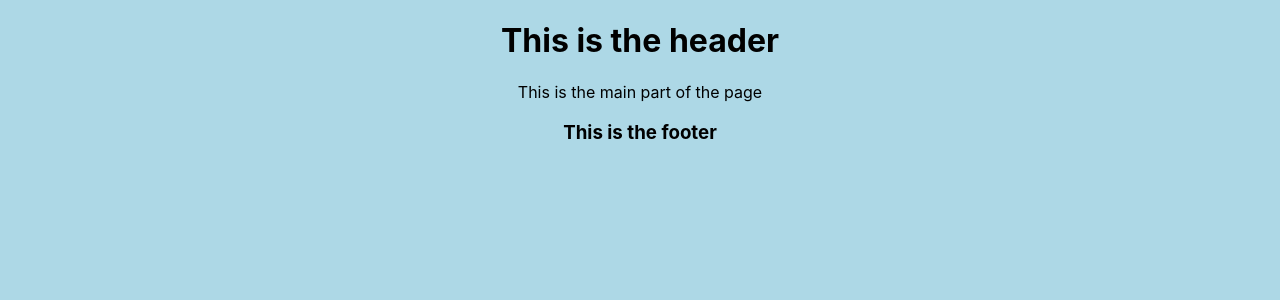
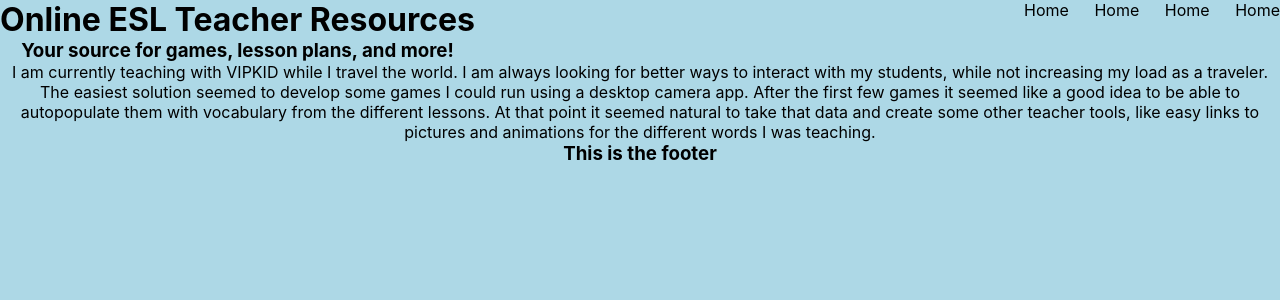
Before and after one commit to afminick/teacher-resources, a React (Create React App) app: page / in a window 1280 px wide. Shown: the top 300 px of the page. Built offline with nearby package versions, Linux system fonts and the light colour scheme.

Commit message:
Started header and navbar

```diff
--- a/public/styles.css
+++ b/public/styles.css
@@ -1,3 +1,18 @@
 * {
+    margin: 0;
+    padding: 0;
+    font-size: (1vw + 1em);
     background-color: lightblue;
 }
+
+header {
+    display: flex;
+    justify-content: space-between;
+}
+
+.navbar ul {
+    width: 20vw;
+    display: flex;
+    justify-content: space-between;
+    list-style: none;
+}
--- a/src/Header.js
+++ b/src/Header.js
@@ -3,7 +3,19 @@ import React from 'react'
 function Header() {
     return (
         <header>
-            <h1>This is the header</h1>
+            <div className="title">
+                <h1>Online ESL Teacher Resources</h1>
+                <h3>Your source for games, lesson plans, and more!</h3>
+            </div>
+            <div className="navbar">
+                <ul>
+                    <li>Home</li>
+                    <li>Home</li>
+                    <li>Home</li>
+                    <li>Home</li>
+                </ul>
+            </div>
+
         </header>
     )
 }
--- a/src/MainSite.js
+++ b/src/MainSite.js
@@ -12,7 +12,7 @@ class MainSite extends React.Component {
     render() {
         return (
             <main>
-                <p>This is the main part of the page</p>
+                <article>I am currently teaching with VIPKID while I travel the world. I am always looking for better ways to interact with my students, while not increasing my load as a traveler. The easiest solution seemed to develop some games I could run using a desktop camera app. After the first few games it seemed like a good idea to be able to autopopulate them with vocabulary from the different lessons. At that point it seemed natural to take that data and create some other teacher tools, like easy links to pictures and animations for the different words I was teaching. </article>
             </main>
         )
     }
```
